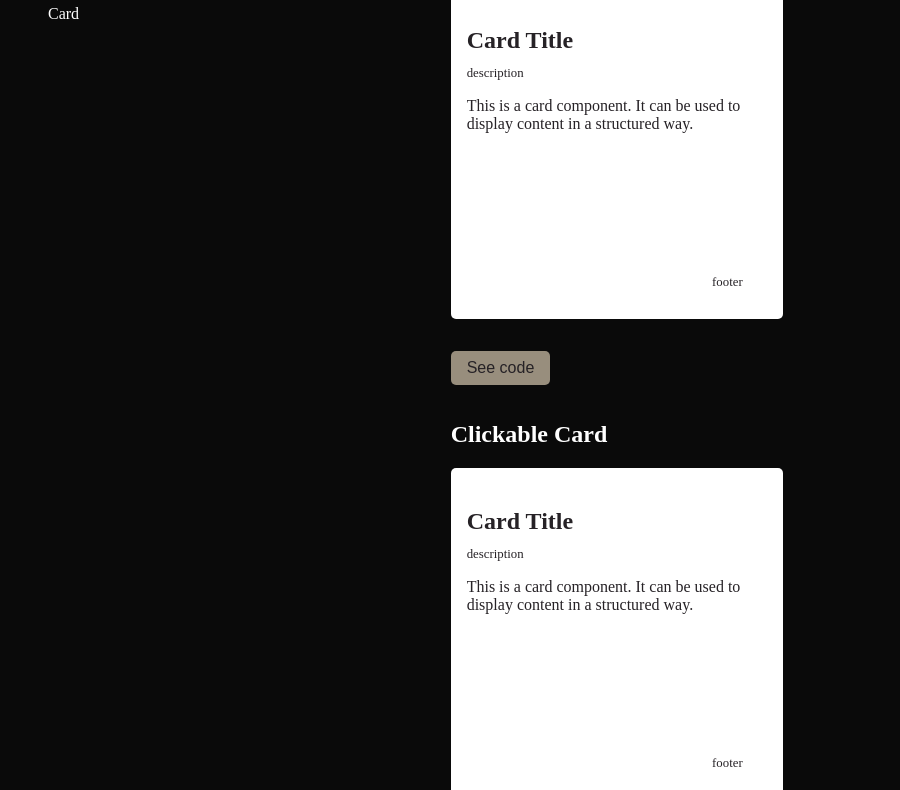
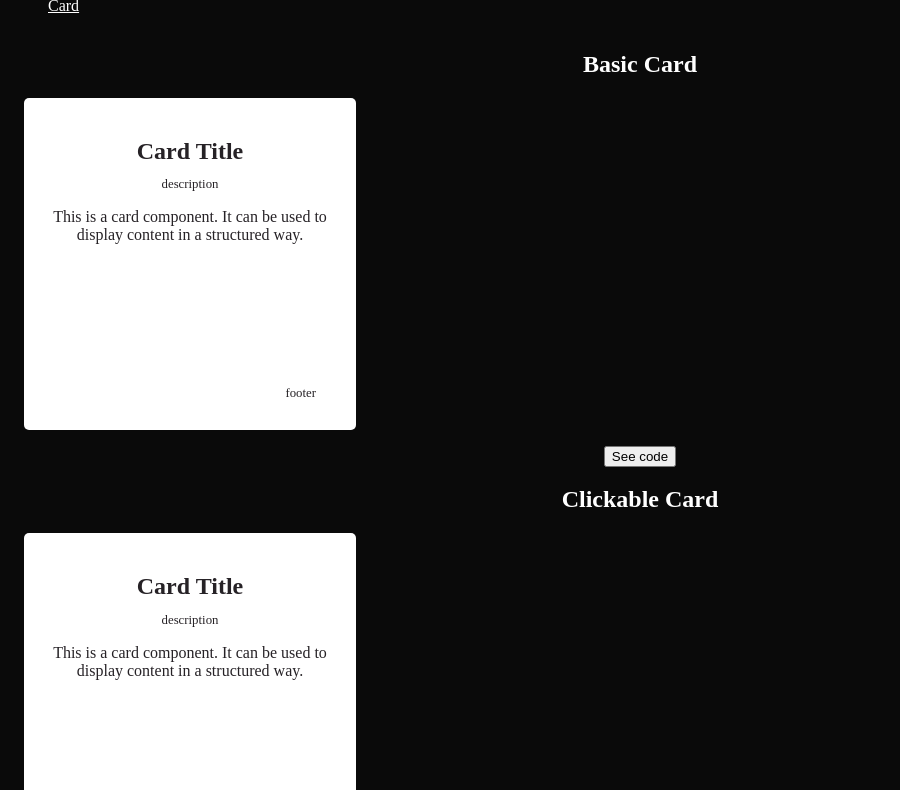
Before and after one commit to Zynkah/component-library, a website built with Parcel: page card.html in a window 1280 px wide. Shown: the part 216-1006 px from the top of the page, without its empty margins (0-900 px from the left). Built offline with nearby package versions, Linux system fonts and the light colour scheme.

Commit message:
fix:setup

```diff
--- a/css/style.css
+++ b/css/style.css
@@ -3,61 +3,23 @@
     color: white;
 }
 
-header {
-    color: white;
-    padding: 1em;
+main {
     text-align: center;
 }
 
-section {
-    display: flex;
-    flex-direction: row;
-}
-
-nav {
-    flex: 1;
-}
-
-main {
-    flex: 2;
-    padding: 1em;
-}
-
-li {
-    list-style-type: none;
+ul {
+    list-style: none;
+    display: inline-flex;
+    gap: 5px;
 }
 
 a {
     color: white;
-    text-decoration: none;
 }
 
-a:hover {
-    color: #988E7D
+a:hover{
+    color:#988E7D
 }
-
-h2 {
-    margin-left: 1rem;
-}
-
-button {
-    background-color: #988E7D;
-    border: none;
-    color: #262226;
-    padding: 0.5rem 1rem;
-    text-align: center;
-    text-decoration: none;
-    display: inline-block;
-    font-size: 16px;
-    border-radius: 5px;
-    margin: 1rem;
-}
-
-button:hover {
-    transform: translateY(-1px);
-}
-
-
 
 /*Classes for the cards*/
 
```
Also changed, not shown: index.html (+11 -13 lines), package.json (+7 -5 lines), 1 other file.
